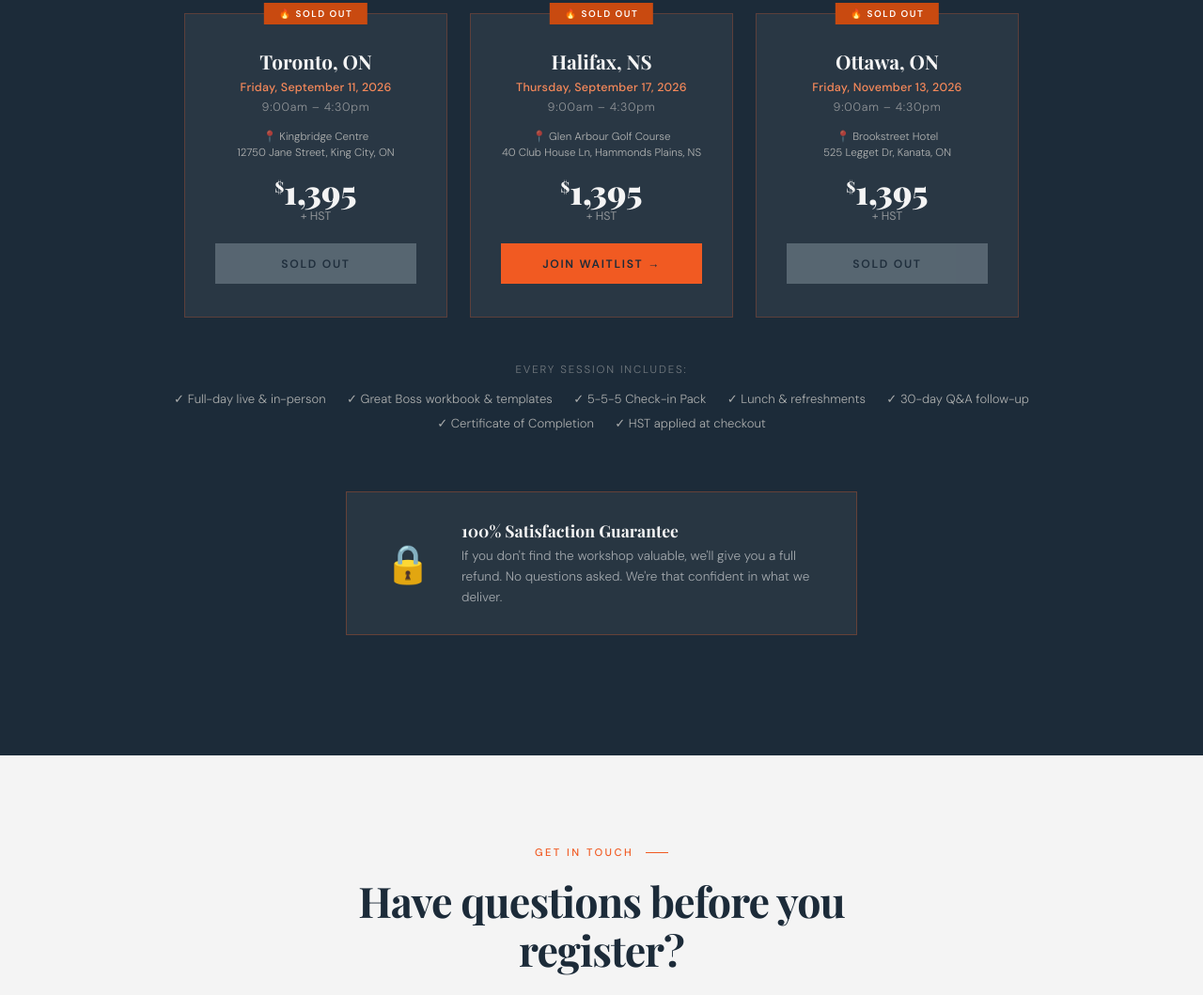
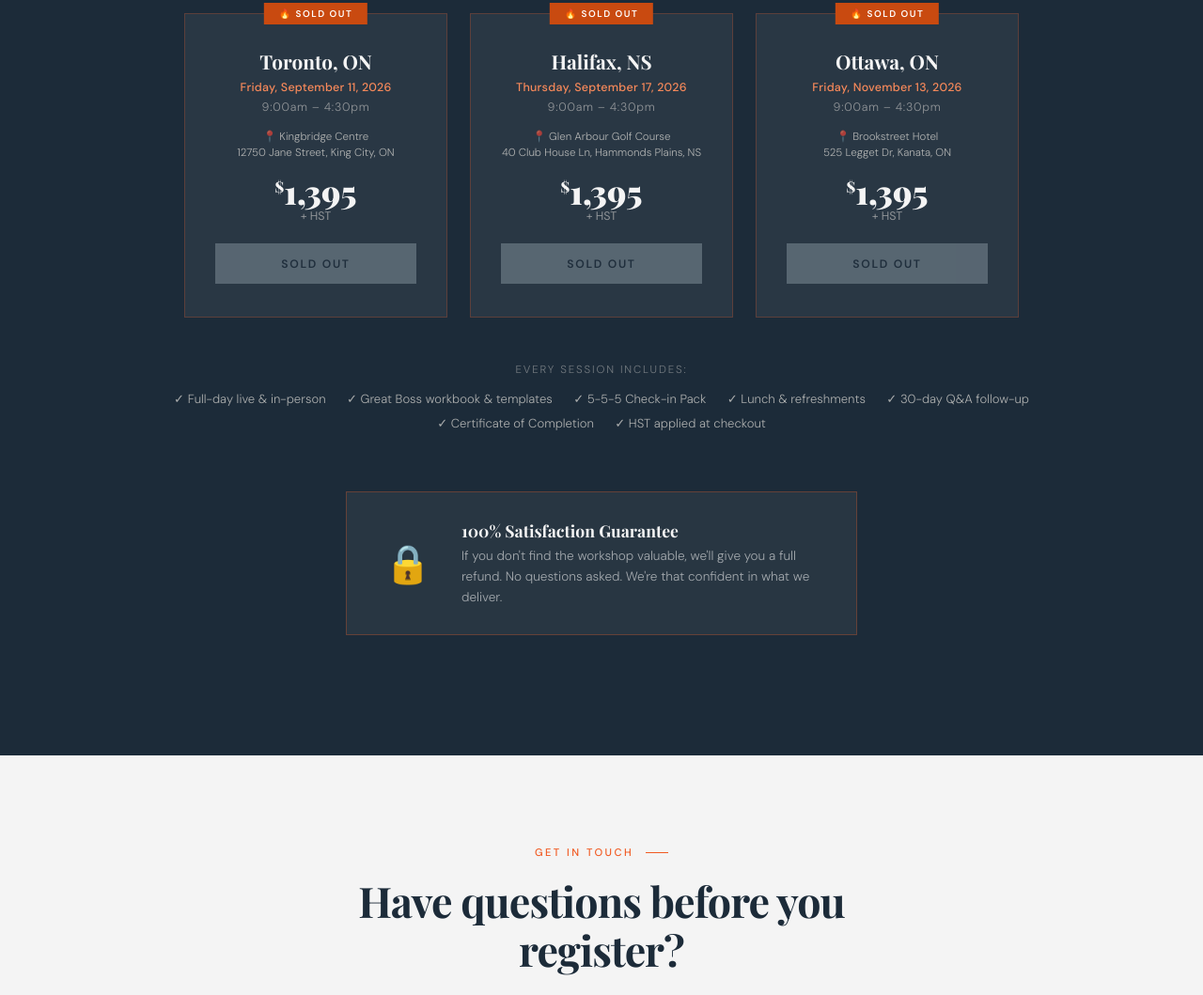
Before and after one commit to helenmoscardelli-stack/workshop, a plain HTML site: page index.html in a window 1280 px wide. Shown: the part 8807-9866 px from the top of the page at 94% size. Drawn offline with nearby package versions, Linux system fonts and the light colour scheme; a web font is replaced by a local one.

Commit message:
index.html

```diff
--- a/index.html
+++ b/index.html
@@ -647,7 +647,7 @@
       <div class="session-time">9:00am – 4:30pm</div>
       <div style="font-size:0.72rem;color:rgba(247,242,235,0.65);margin-bottom:0.6rem;line-height:1.5;min-height:2.8rem;display:flex;align-items:center;justify-content:center;text-align:center;">📍 Glen Arbour Golf Course<br>40 Club House Ln, Hammonds Plains, NS</div>
       <div class="session-price"><sup>$</sup>1,395 <span>+ HST</span></div>
-      <a class="btn-register" href="mailto:support@greatbossworkshop.ca?subject=Halifax%20Waitlist%20Request" target="_blank">Join Waitlist →</a>
+      <a class="btn-register" style="background:#6B7A85;cursor:default;opacity:0.7;">Sold Out</a>
     </div>
 
     <div class="session-card" style="position:relative;">
```
